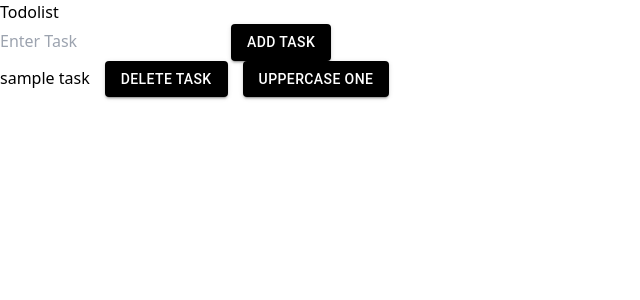
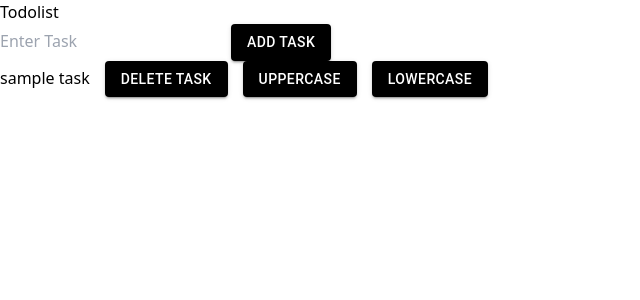
Before and after one commit to Faizan-khan28/Todo-App, a React (Vite) app: page / in a window 1280 px wide. Shown: the top 300 px of the page, without its empty margins (0-640 px from the left). Built offline with nearby package versions, Linux system fonts and the light colour scheme.

Commit message:
uppercase and lowercase

```diff
--- a/src/Todo.jsx
+++ b/src/Todo.jsx
@@ -19,9 +19,15 @@ export default function Todolist () {
        setTodos( todos.filter((task) => task != todo))
     }
 
-    let uppercaseOne = () => {
-        setTodos(todos.map((todo) => todo.toUpperCase()));
+    let uppercase = () => {
+        setTodos(todos.map((todos) => todos.toUpperCase()));
     }
+
+   let lowercase = () => {
+    setTodos(todos.map( (todo) => todo.toLowerCase()))
+   }
+
+
 
     return (
         <div className='flex flex-col'>
@@ -37,7 +43,8 @@ export default function Todolist () {
                     todos.map( (todo) => (
                         <li key={todo} className=' text-[25px]'><span>{todo}</span>
                         <Button onClick={() => deleteTodo(todo)} style={{marginLeft: "15px", background: "black"}} variant="contained" >Delete Task</Button>
-                        <Button onClick={() => uppercaseOne(todo)} style={{marginLeft: "15px", background: "black"}} variant="contained" >UpperCase One</Button>
+                        <Button onClick={ uppercase} style={{marginLeft: "15px", background: "black"}} variant="contained" >UpperCase</Button>
+                        <Button onClick={ lowercase} style={{marginLeft: "15px", background: "black"}} variant="contained" >LowerCase</Button>
                         </li>
                     ))
                 }
```
